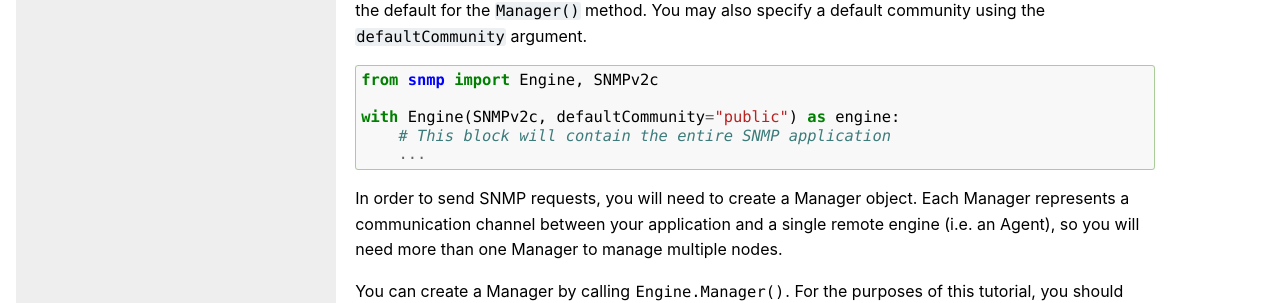
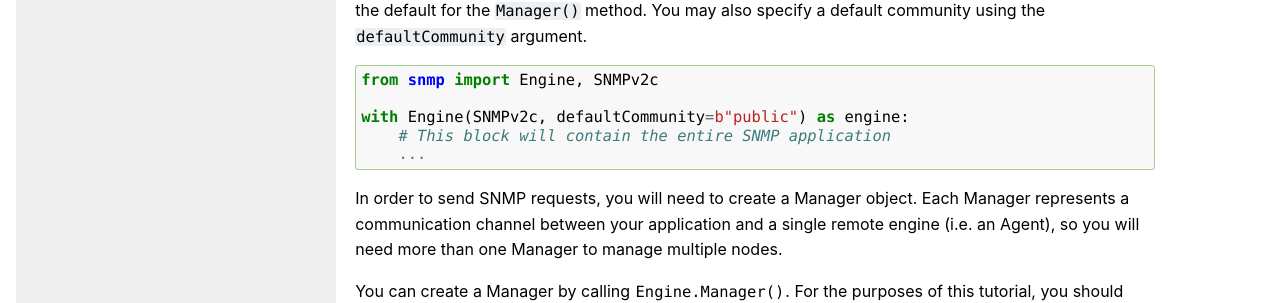
Before and after one commit to charlestolley/python-snmp, a Sphinx documentation site: the page built from docs/source/getting_started_legacy.rst, in a window 1280 px wide and 900 px high. Shown: the part 223-526 px from the top of the window. Built offline with Sphinx 7.4.7, drawn with Linux system fonts in a browser that asks for light colours.

```diff
--- a/docs/source/getting_started_legacy.rst
+++ b/docs/source/getting_started_legacy.rst
@@ -14,7 +14,7 @@ community using the ``defaultCommunity`` argument.
 
    from snmp import Engine, SNMPv2c
 
-   with Engine(SNMPv2c, defaultCommunity="public") as engine:
+   with Engine(SNMPv2c, defaultCommunity=b"public") as engine:
        # This block will contain the entire SNMP application
        ...
 
```
